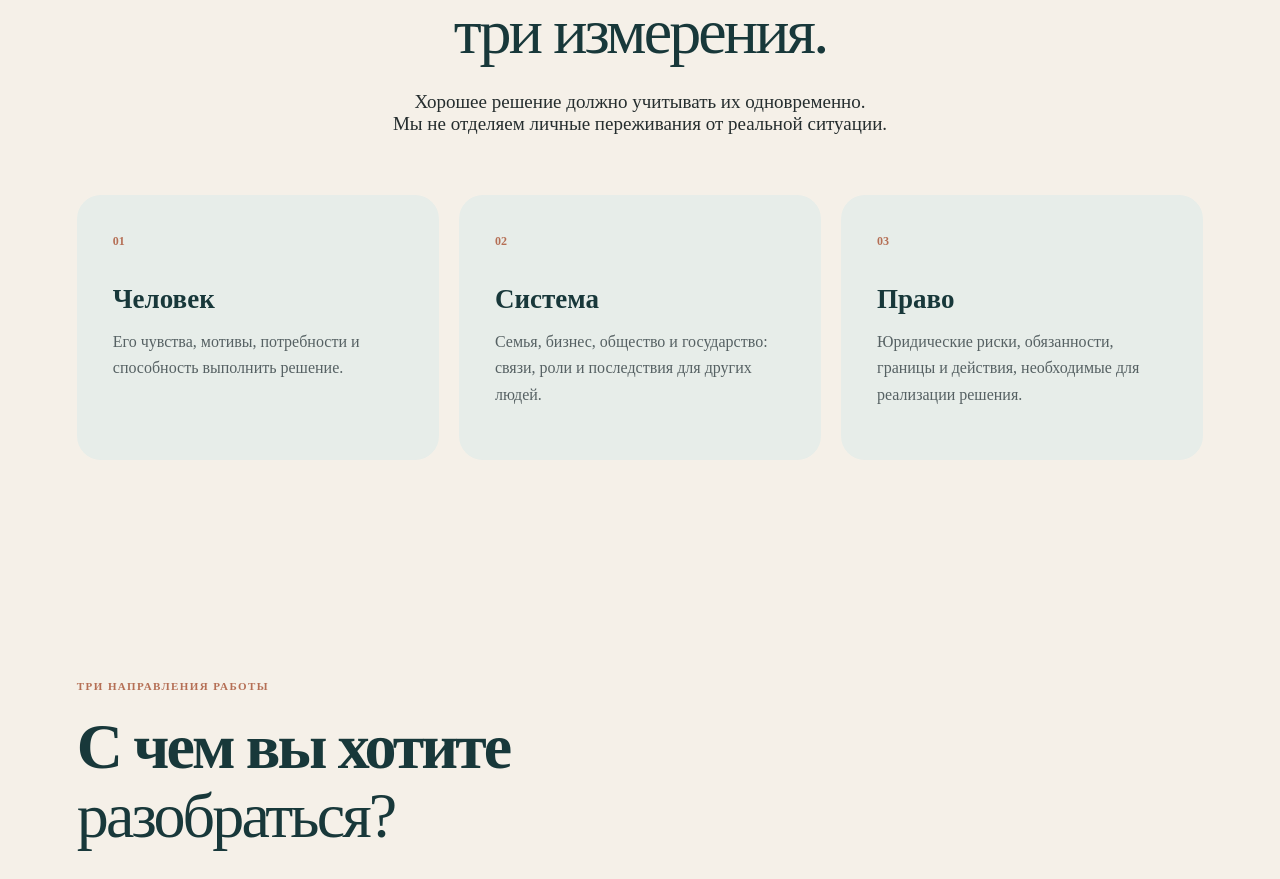
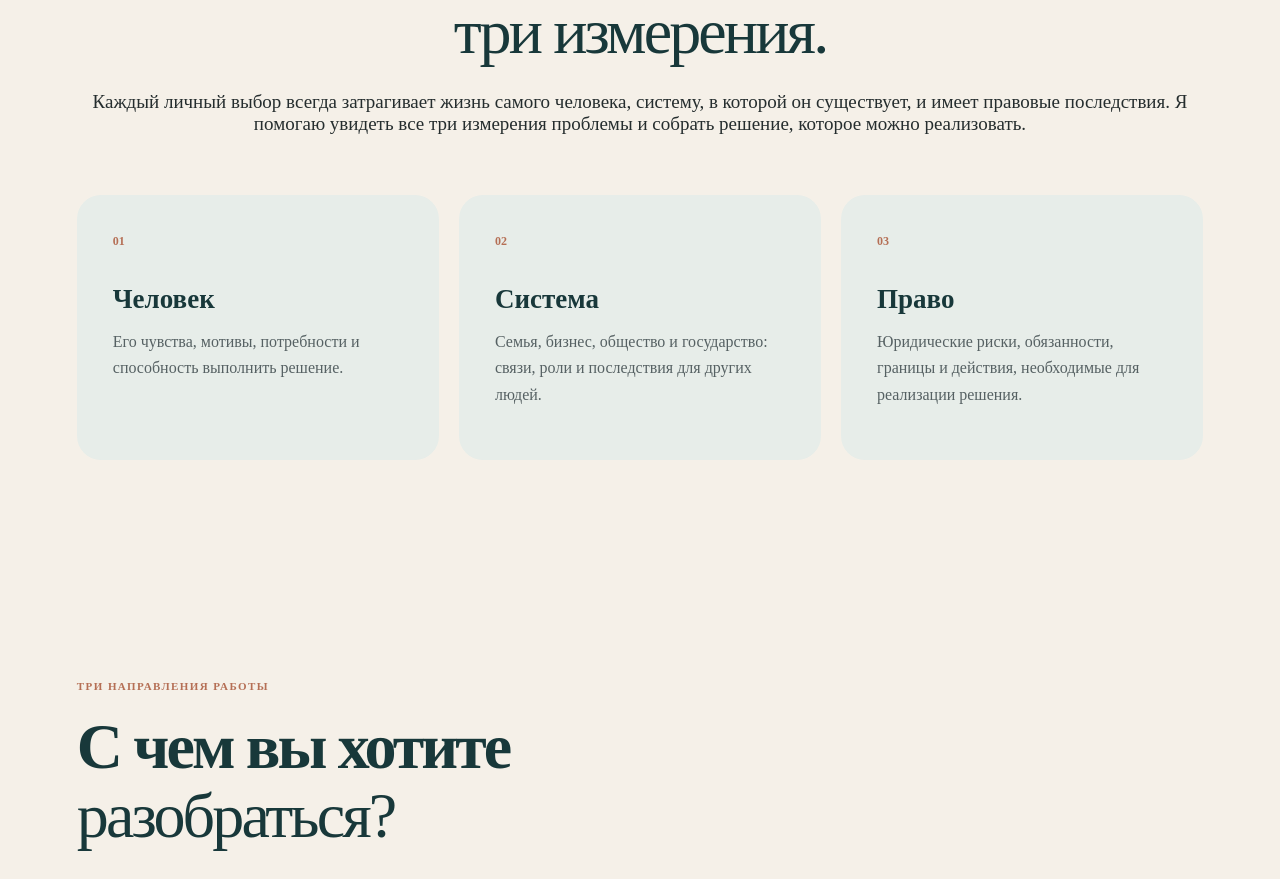
Before and after one commit to bashxp/borzenkova-site, a React (Vite) app: page / in a window 1280 px wide. Shown: the part 1129-2008 px from the top of the page. Built offline with nearby package versions, Linux system fonts and the light colour scheme.

Commit message:
Обновлён текст о трёх измерениях во втором блоке

```diff
--- a/src/main.tsx
+++ b/src/main.tsx
@@ -48,7 +48,7 @@ function Header(){const [open,setOpen]=useState(false);return <header><div class
 
 function Home(){return <><div id="top"/><section className="hero"><Header/><div className="heroShade"/><div className="heroCopy"><p className="eyebrow light">ЧЕЛОВЕК · СИСТЕМА · ПРАВО</p><h1>Вернуть ясность.<br/>Принять решение.<br/>Реализовать принятое решение.</h1><div className="heroActions"><a className="button copper" href="#personal">Личные вопросы <ArrowRight size={18}/></a><a className="button outline" href="#business">Бизнес <ArrowRight size={18}/></a><a className="button outline" href="#psychologist-law">Юрист для психологов <ArrowRight size={18}/></a></div></div></section>
 <main>
-<section className="statement" id="approach"><p className="eyebrow">ГЛАВНЫЙ ПРИНЦИП</p><h2>У каждой сложной ситуации<br/><em>три измерения.</em></h2><p>Хорошее решение должно учитывать их одновременно.<br/>Мы не отделяем личные переживания от реальной ситуации.</p><div className="triad"><div><span>01</span><h3>Человек</h3><p>Его чувства, мотивы, потребности и способность выполнить решение.</p></div><div><span>02</span><h3>Система</h3><p>Семья, бизнес, общество и государство: связи, роли и последствия для других людей.</p></div><div><span>03</span><h3>Право</h3><p>Юридические риски, обязанности, границы и действия, необходимые для реализации решения.</p></div></div></section>
+<section className="statement" id="approach"><p className="eyebrow">ГЛАВНЫЙ ПРИНЦИП</p><h2>У каждой сложной ситуации<br/><em>три измерения.</em></h2><p>Каждый личный выбор всегда затрагивает жизнь самого человека, систему, в которой он существует, и имеет правовые последствия. Я помогаю увидеть все три измерения проблемы и собрать решение, которое можно реализовать.</p><div className="triad"><div><span>01</span><h3>Человек</h3><p>Его чувства, мотивы, потребности и способность выполнить решение.</p></div><div><span>02</span><h3>Система</h3><p>Семья, бизнес, общество и государство: связи, роли и последствия для других людей.</p></div><div><span>03</span><h3>Право</h3><p>Юридические риски, обязанности, границы и действия, необходимые для реализации решения.</p></div></div></section>
 <section className="directions"><div className="sectionHead"><p className="eyebrow">ТРИ НАПРАВЛЕНИЯ РАБОТЫ</p><h2>С чем вы хотите<br/><em>разобраться?</em></h2><p>Какой бы путь вы ни выбрали, мы будем смотреть на ситуацию целиком: что происходит с человеком, как устроена окружающая его система и какие правовые последствия может иметь решение.</p></div><div className="directionGrid"><a href="#personal" className="directionCard personalDirection"><span>01</span><h3>Личные вопросы</h3><p>Человек, его отношения и жизненные решения — с учётом интересов семьи, работы и возможных последствий.</p><b>Посмотреть ситуации <ArrowRight size={17}/></b></a><a href="#business" className="directionCard businessDirection"><span>02</span><h3>Бизнес</h3><p>Собственник, команда и компания — с учётом человеческих мотивов, бизнес-процессов и требований законодательства.</p><b>Посмотреть ситуации <ArrowRight size={17}/></b></a><a href="#psychologist-law" className="directionCard legalDirection"><span>03</span><h3>Юрист для психологов</h3><p>Создание юридически защищённой системы частной практики с учётом прав и законных интересов психолога и клиента.</p><b>Посмотреть ситуации <ArrowRight size={17}/></b></a></div></section>
 <section className="personalServices" id="personal"><div className="sectionIntroWithPhoto"><div className="sectionHead"><p className="eyebrow">ЛИЧНЫЕ ВОПРОСЫ</p><h2>Когда важно разобраться<br/><em>в себе и своей жизни</em></h2></div><img className="sectionInsetPhoto wideCrop" src={asset('olga-personal-photo-3.jpg')} alt="Ольга Борзенкова"/></div><div className="personalGrid">{personalSituations.map((s,i)=><article className="personalCard" key={s.title}><span>0{i+1}</span><h3>{s.title}</h3><p>{s.text}</p><a href="#contact">Обсудить на встрече <ArrowRight size={17}/></a></article>)}</div></section>
 <section className="situations" id="business"><div className="sectionIntroWithPhoto"><div className="sectionHead"><p className="eyebrow">БИЗНЕС</p><h2>Когда решение влияет<br/>не только на вас</h2><p>В бизнесе личное решение собственника меняет всю систему: команду, деньги, отношения и ответственность. Поэтому мы одновременно учитываем человека, устройство бизнеса и право.</p></div><img className="sectionInsetPhoto" src={asset('olga-principle.webp')} alt="Ольга Борзенкова за шахматной доской"/></div><div className="segmentGrid">{segments.map((s,i)=><article className={`segment ${i===0||i===2?'priority':''}`} key={s.title}><s.icon size={25}/><p className="eyebrow">{s.kicker}</p><h3>{s.title}</h3><p>{s.text}</p><a href="#contact">Записаться на встречу<ArrowRight size={17}/></a><span className="number">0{i+1}</span></article>)}</div></section>
```
